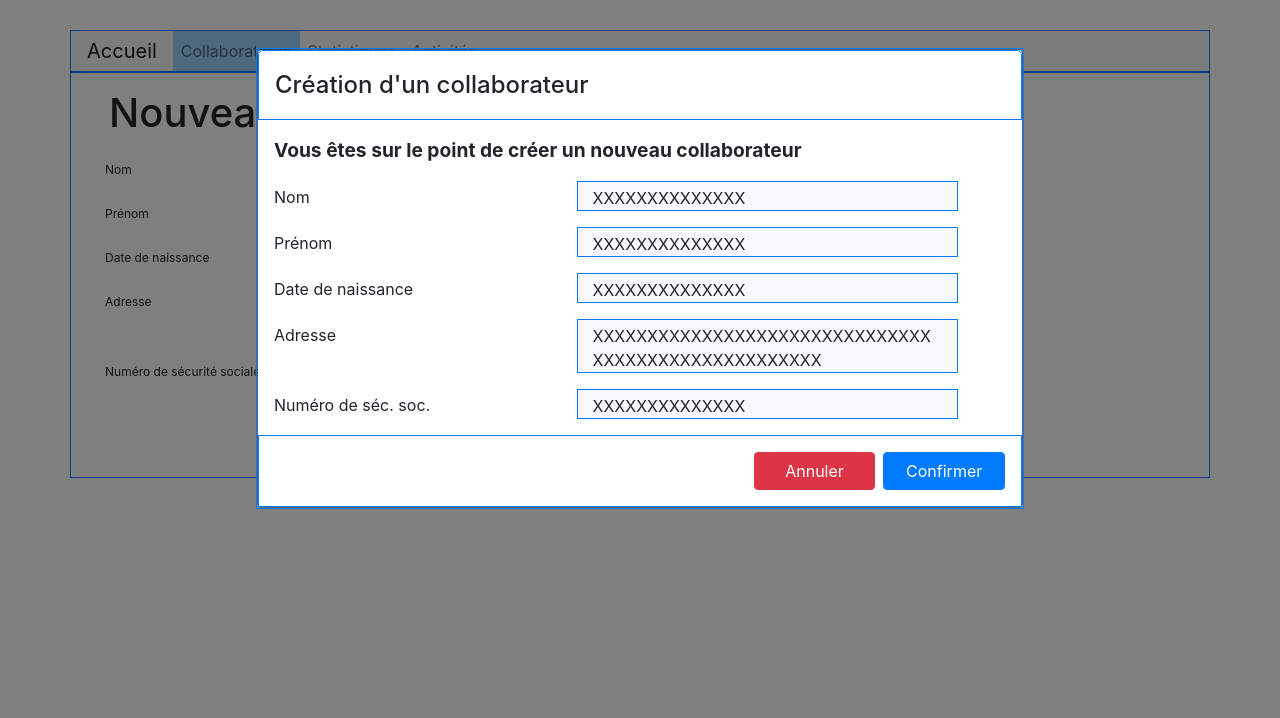
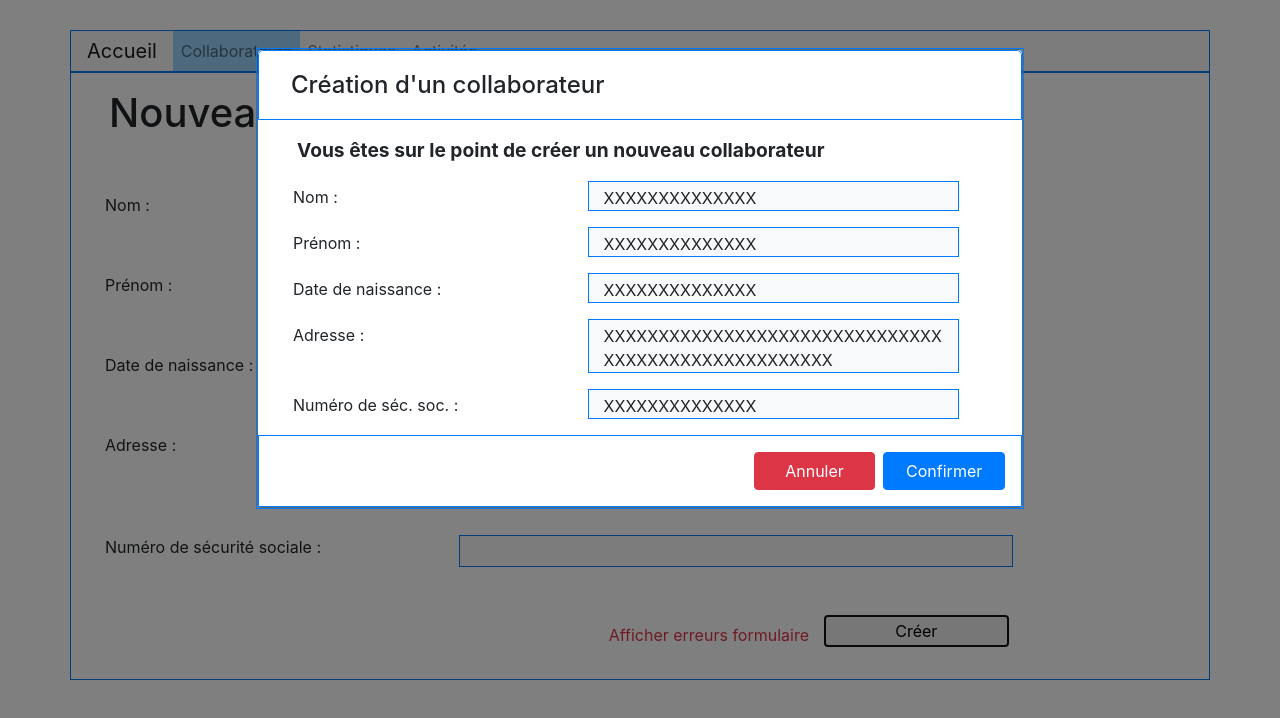
Before and after one commit to jacquesgrana/workshop-bootstrap-tp-atelier-bootstrap, a plain HTML site: page html/creer.html in a window 1280 px wide. Both pictures are taken after a click on the button "Créer". Drawn offline with Linux system fonts and the light colour scheme.

Commit message:
tp6 ajout page d'erreur formulaire creer

```diff
--- a/html/creer.html
+++ b/html/creer.html
@@ -17,7 +17,7 @@
 
             <div class="collapse navbar-collapse" id="collapsibleNavbar">
                 <ul class="navbar-nav">
-                    <li class="nav-item"><a class="nav-link nav-item-selected" href="">Collaborateurs</a></li>
+                    <li class="nav-item"><a class="nav-link nav-item-selected" href="../index.html">Collaborateurs</a></li>
                     <li class="nav-item"><a class="nav-link" href="#">Statistiques</a></li>
                     <li class="nav-item"><a class="nav-link" href="#">Activités</a></li>
                 </ul>
@@ -29,28 +29,30 @@
                 <h1 class="col-12 mt-3">Nouveau Collaborateur</h1>
             </div>
             <form class="container">
-                <div class="form-group row mt-3">
-                    <label class="col-4 ml-1 perso_label" for="nom_collab">Nom</label>
+                <div class="form-group row mt-5">
+                    <label class="col-4 ml-1" for="nom_collab">Nom :</label>
                     <input class="col-6 bg-light border border-primary" type="text">
                 </div>
-                <div class="form-group row mt-3">
-                    <label class="col-4 ml-1 perso_label" for="prenom_collab">Prénom</label>
+                <div class="form-group row mt-5">
+                    <label class="col-4 ml-1" for="prenom_collab">Prénom :</label>
                     <input class="col-6 bg-light border border-primary" type="text">
                 </div>
-                <div class="form-group row mt-3">
-                    <label class="col-4 ml-1 perso_label" for="date_collab">Date de naissance</label>
+                <div class="form-group row mt-5">
+                    <label class="col-4 ml-1" for="date_collab">Date de naissance :</label>
                     <input class="col-6 bg-light border border-primary" type="date">
                 </div>
-                <div class="form-group row mt-3">
-                    <label class="col-4 ml-1 perso_label" for="adresse_collab">Adresse</label>
+                <div class="form-group row mt-5">
+                    <label class="col-4 ml-1 " for="adresse_collab">Adresse :</label>
                     <textarea class="col-6 bg-light border border-primary" type="textarea" rows="2"></textarea>
                 </div>
-                <div class="form-group row mt-3">
-                    <label class="col-4 ml-1 perso_label" for="prenom_collab">Numéro de sécurité sociale</label>
+                <div class="form-group row mt-5">
+                    <label class="col-4 ml-1" for="prenom_collab">Numéro de sécurité sociale :</label>
                     <input class="col-6 bg-light border border-primary" type="text">
                 </div>
-                <div class="form-group row mt-3">
-                    <button type="button" class="form-control offset-8 col-2 border border-primary perso_button_add" data-toggle="modal" data-target="#modalCreate">Créer</button>
+                <div class="form-group row mt-5">
+                    <a class="offset-5 col-3 text-danger pt-2 text-right" href="creer_errors.html">Afficher erreurs formulaire</a>
+
+                    <button type="button" class="col-2 border border-primary perso_button_add" data-toggle="modal" data-target="#modalCreate">Créer</button>
                 </div>
 
 
@@ -69,28 +71,28 @@
             <div class="modal-content">
                 <!-- Modal Header -->
                 <div class="modal-header border border-primary">
-                    <h4 class="modal-title">Création d'un collaborateur</h4>
+                    <h4 class="modal-title ml-3">Création d'un collaborateur</h4>
                 <!--  <button type="button" class="close" data-dismiss="modal">&times;</button> -->
                 </div>
                 <!-- Modal body -->
                 <div class="modal-body">
-                    <div class="row">
-                        <strong class="col-12" style="font-size: 1.2rem;">Vous êtes sur le point de créer un nouveau collaborateur</strong>
+                    <div class="row ml-1">
+                        <strong class="col-12 ml-1" style="font-size: 1.2rem;">Vous êtes sur le point de créer un nouveau collaborateur</strong>
                     </div>
-                    <div class="row mt-3">
-                        <span class="col-5 pt-1">Nom</span><span class="col-6 bg-light border border-primary pt-1">XXXXXXXXXXXXXX</span>
+                    <div class="row mt-3 ml-1">
+                        <span class="col-5 pt-1">Nom :</span><span class="col-6 bg-light border border-primary pt-1">XXXXXXXXXXXXXX</span>
                     </div>
-                    <div class="row mt-3">
-                        <span class="col-5 pt-1">Prénom</span><span class="col-6 bg-light border border-primary pt-1">XXXXXXXXXXXXXX</span>
+                    <div class="row mt-3 ml-1">
+                        <span class="col-5 pt-1">Prénom :</span><span class="col-6 bg-light border border-primary pt-1">XXXXXXXXXXXXXX</span>
                     </div>
-                    <div class="row mt-3">
-                        <span class="col-5 pt-1">Date de naissance</span><span class="col-6 bg-light border border-primary pt-1">XXXXXXXXXXXXXX</span>
+                    <div class="row mt-3 ml-1">
+                        <span class="col-5 pt-1">Date de naissance :</span><span class="col-6 bg-light border border-primary pt-1">XXXXXXXXXXXXXX</span>
                     </div>
-                    <div class="row mt-3">
-                        <span class="col-5 pt-1">Adresse</span><div class="col-6 bg-light border border-primary pt-1" style="overflow-wrap:break-word">XXXXXXXXXXXXXXXXXXXXXXXXXXXXXXXXXXXXXXXXXXXXXXXXXXXX</div>
+                    <div class="row mt-3 ml-1">
+                        <span class="col-5 pt-1">Adresse :</span><div class="col-6 bg-light border border-primary pt-1" style="overflow-wrap:break-word">XXXXXXXXXXXXXXXXXXXXXXXXXXXXXXXXXXXXXXXXXXXXXXXXXXXX</div>
                     </div>
-                    <div class="row mt-3">
-                        <span class="col-5 pt-1">Numéro de séc. soc.</span><span class="col-6 bg-light border border-primary pt-1">XXXXXXXXXXXXXX</span>
+                    <div class="row mt-3 ml-1">
+                        <span class="col-5 pt-1">Numéro de séc. soc. :</span><span class="col-6 bg-light border border-primary pt-1">XXXXXXXXXXXXXX</span>
                     </div>
                 </div>
                 <!-- Modal footer -->
```
Also changed, not shown: html/creer_errors.html (added, +72 -0 lines).
